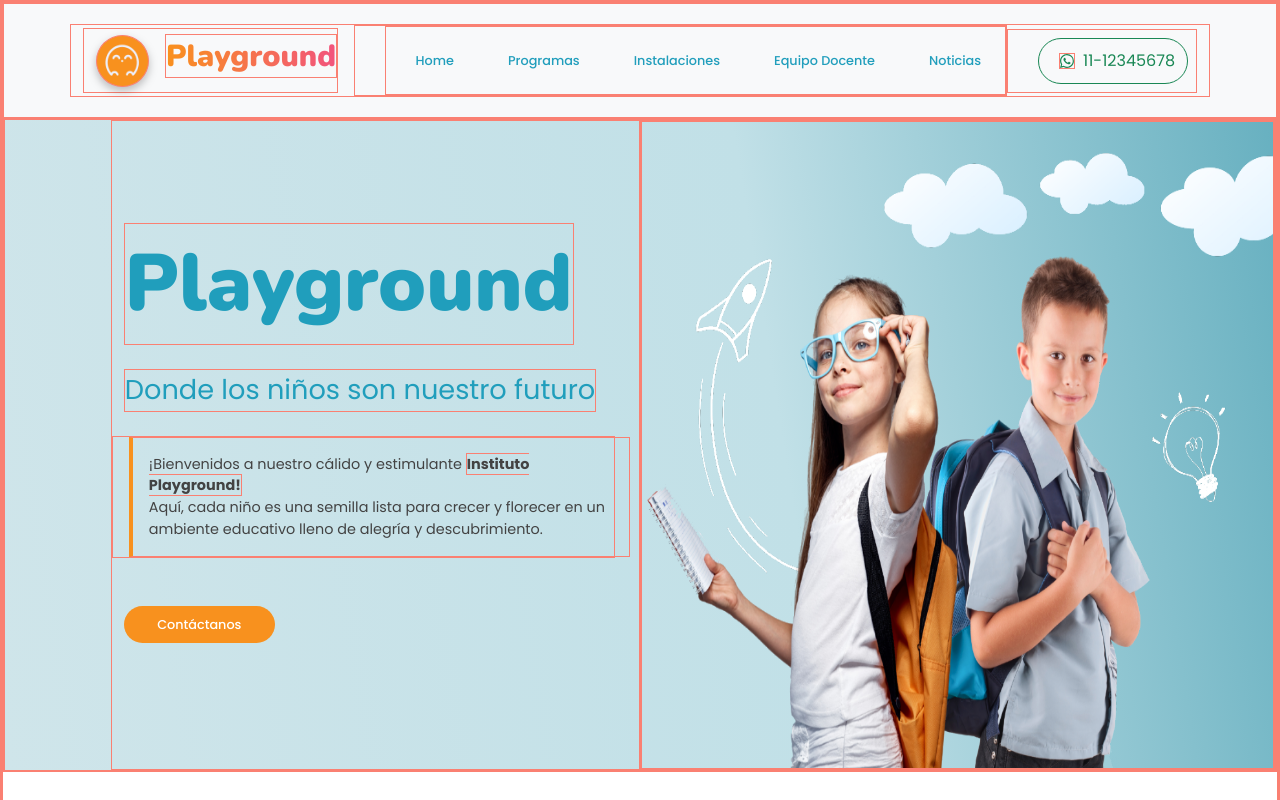
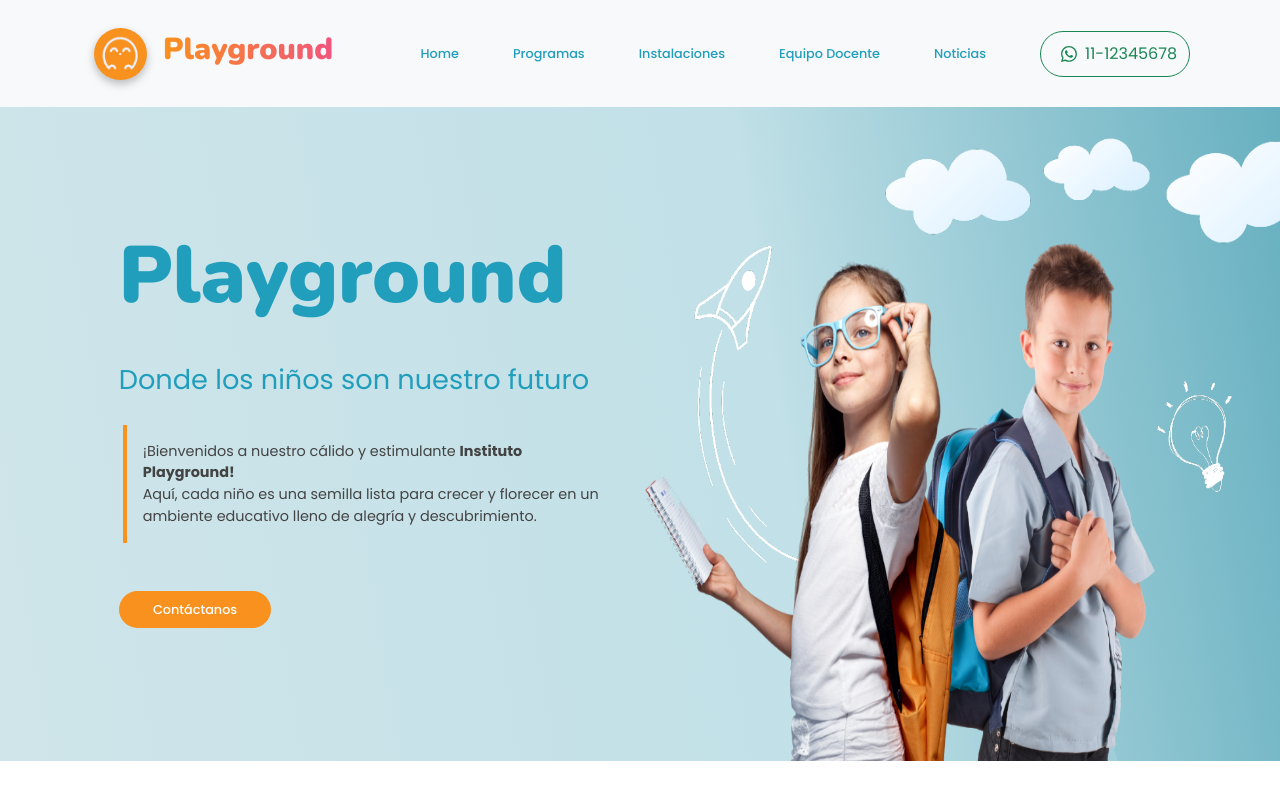
Before and after one commit to AndresBoni/Jardin-Burbujas-De-Algodon-Website, a React (Vite) app in the folder frontend/: page / in a window 1280 px wide. Shown: the top 800 px of the page. Built offline with nearby package versions, Linux system fonts and the light colour scheme; a web font is replaced by a local one.

Commit message:
se quita borde puesto por error

```diff
--- a/frontend/src/App.css
+++ b/frontend/src/App.css
@@ -29,7 +29,6 @@
   margin: 0;
   padding: 0;
   box-sizing: border-box;
-  border: 1px solid salmon;
 }
 
 html {
```
